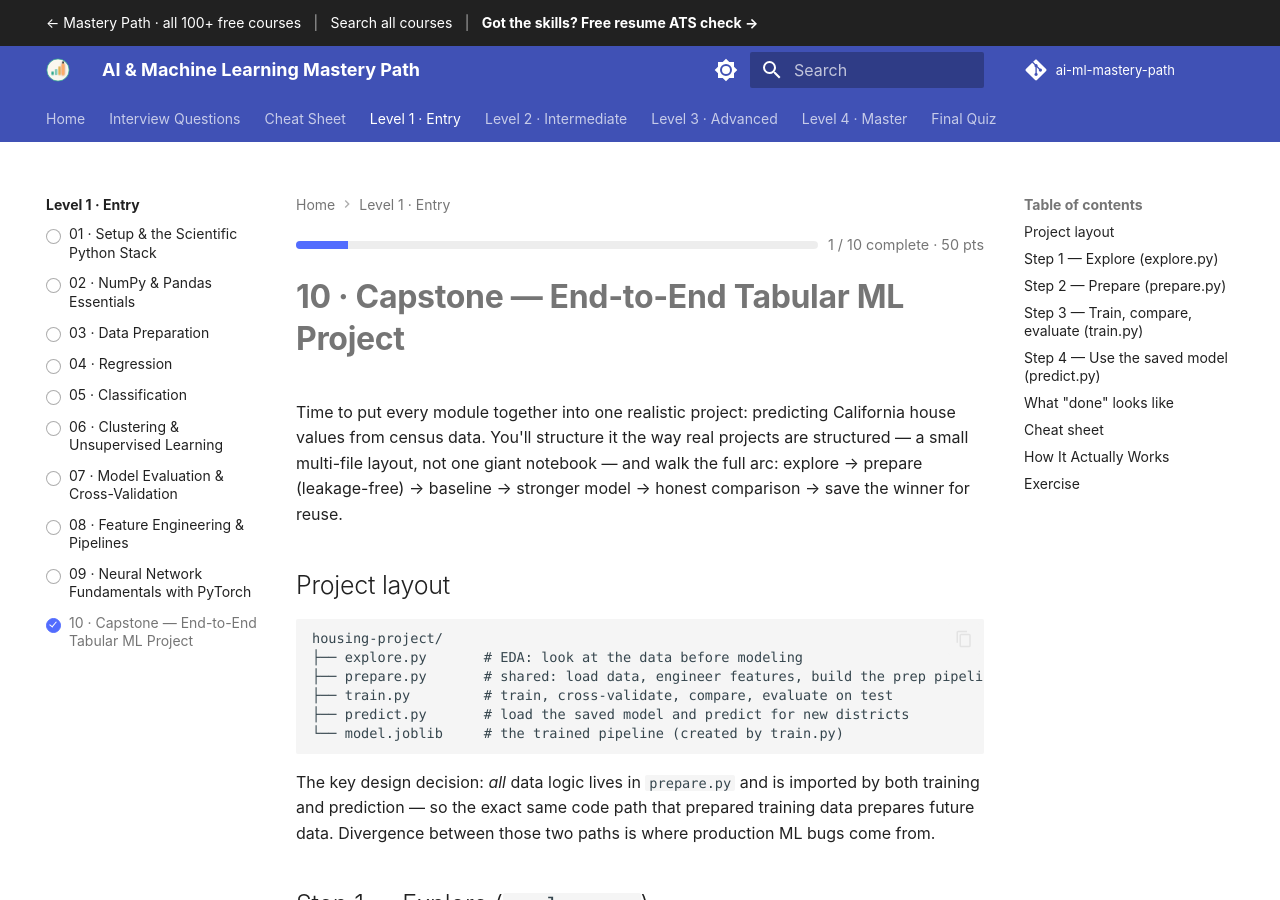
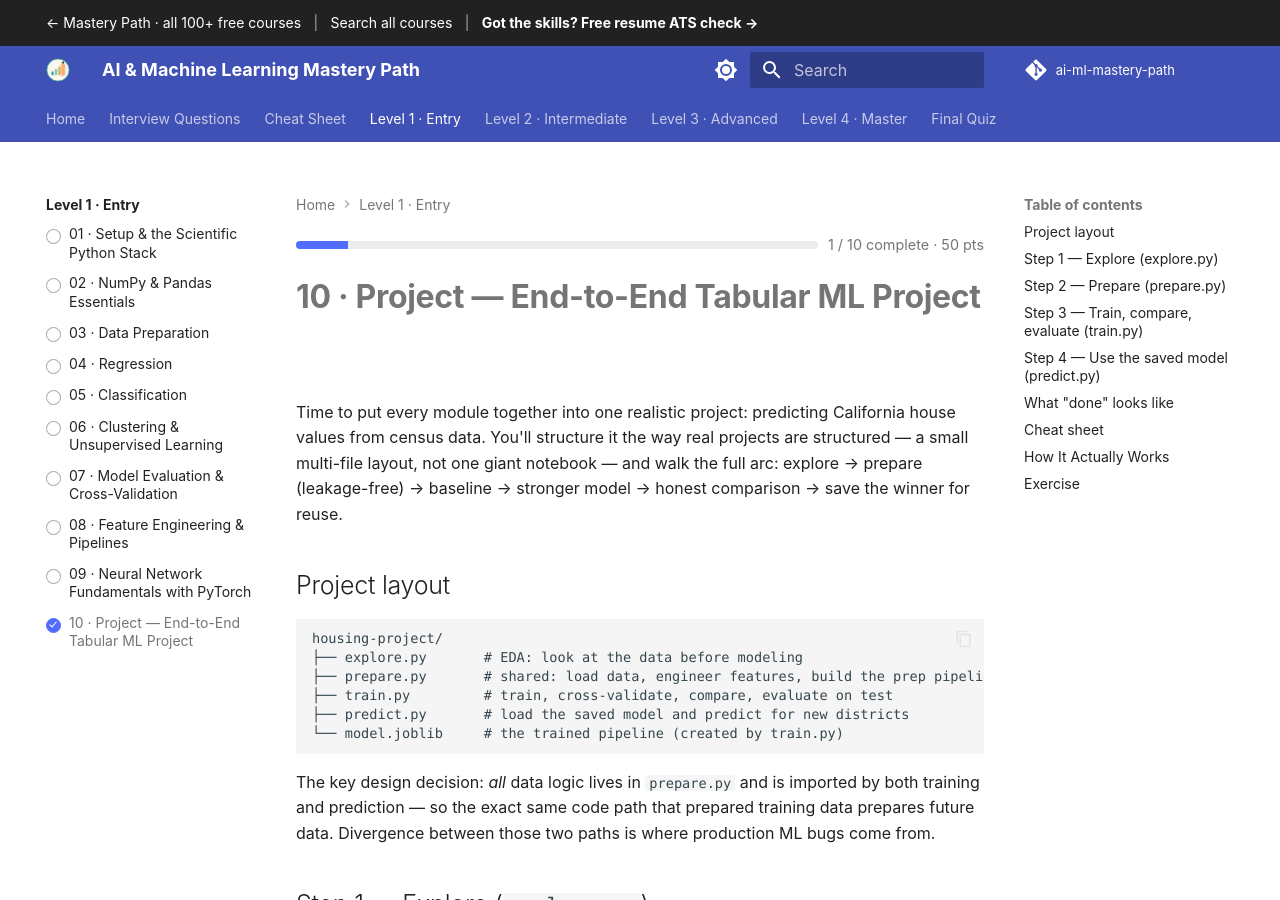
Before and after one commit to SIGILIPELLI/ai-ml-mastery-path, an MkDocs documentation site: the page built from docs/level-1/10-capstone-project.md, in a window 1280 px wide and 900 px high. Built offline with MkDocs 1.6.1 and Material for MkDocs 9.7.7, drawn with Linux system fonts in a browser that asks for light colours; comment, search, counter and statistics services are not loaded.

Commit message:
Level-end build pages are titled Project; Capstone is reserved for the Level 4 course capstone
Co-Authored-By: Claude Sonnet 5.5 <noreply@anthropic.com>

```diff
--- a/docs/level-1/10-capstone-project.md
+++ b/docs/level-1/10-capstone-project.md
@@ -2,7 +2,7 @@
 description: "Capstone — End-to-End Tabular ML Project — Time to put every module together into one realistic project: predicting California house values from census…"
 ---
 
-# 10 · Capstone — End-to-End Tabular ML Project
+# 10 · Project — End-to-End Tabular ML Project
 
 Time to put every module together into one realistic project: predicting
 California house values from census data. You'll structure it the way real
--- a/mkdocs.yml
+++ b/mkdocs.yml
@@ -96,7 +96,7 @@ nav:
       - "07 · Model Evaluation & Cross-Validation": level-1/07-model-evaluation.md
       - "08 · Feature Engineering & Pipelines": level-1/08-feature-engineering-pipelines.md
       - "09 · Neural Network Fundamentals with PyTorch": level-1/09-neural-networks-pytorch.md
-      - "10 · Capstone — End-to-End Tabular ML Project": level-1/10-capstone-project.md
+      - "10 · Project — End-to-End Tabular ML Project": level-1/10-capstone-project.md
   - "Level 2 · Intermediate":
       - Overview: level-2/index.md
       - "01 · Ensemble Methods Deep Dive": level-2/01-ensemble-methods.md
```
